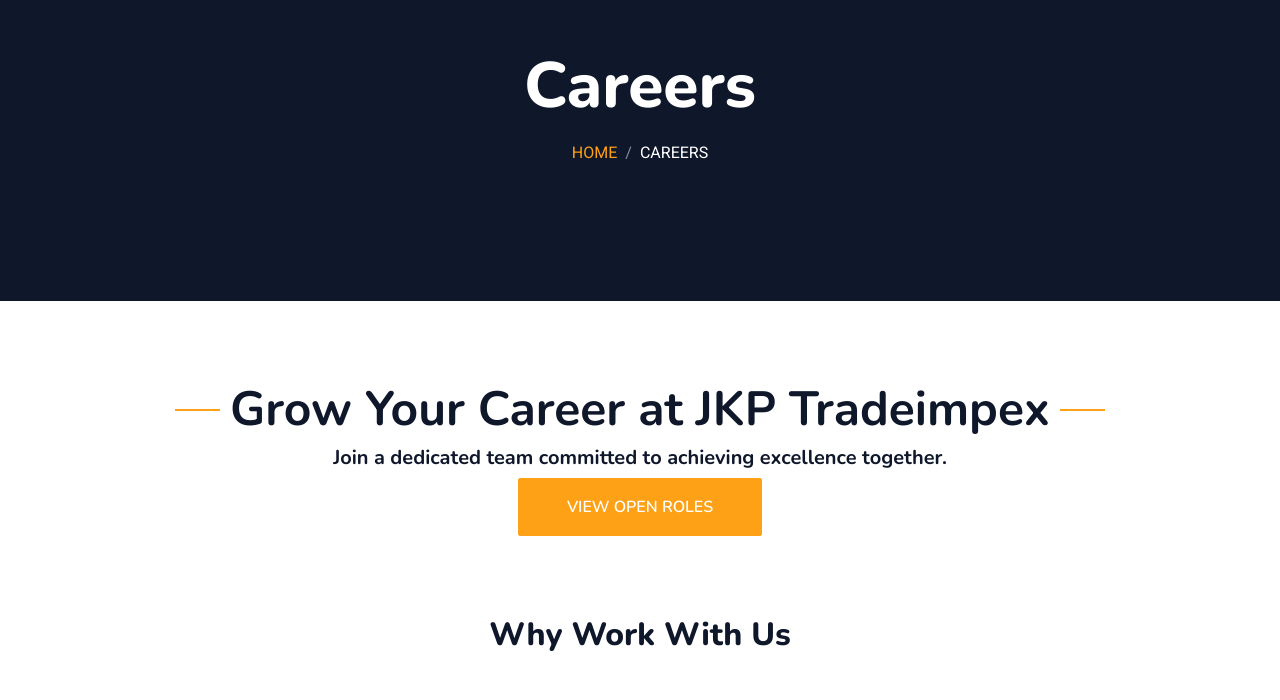
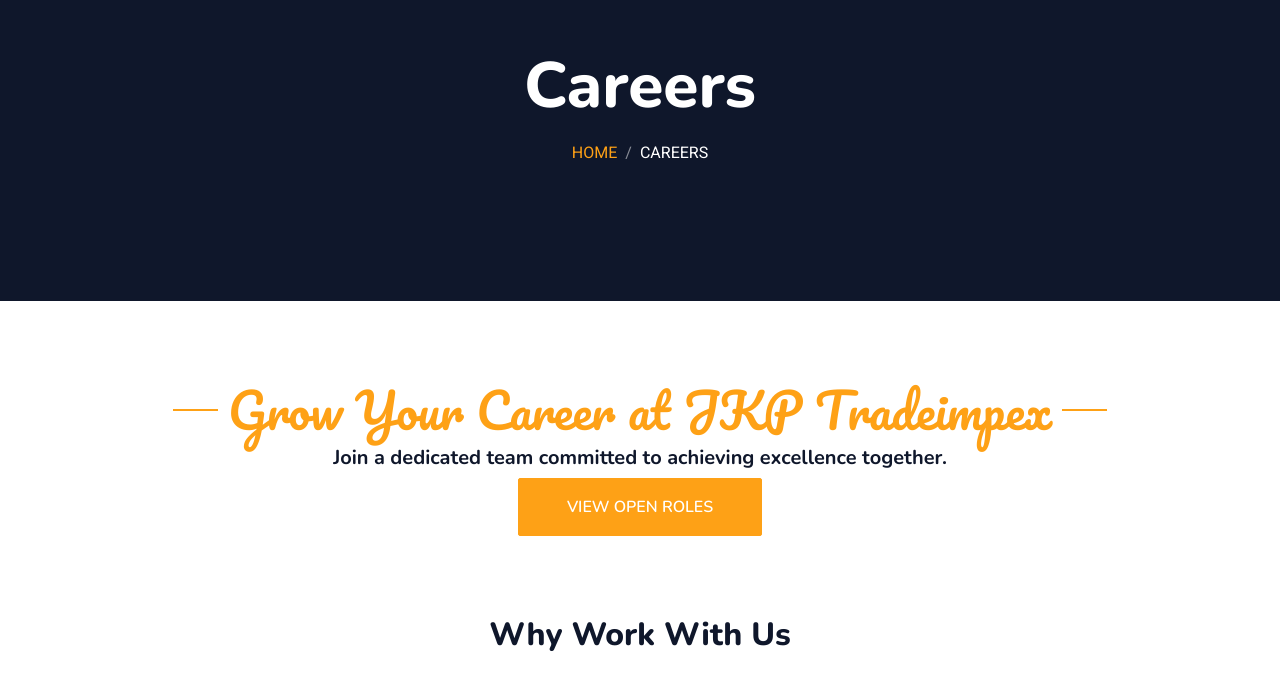
Before and after one commit to theashishgavade/www.jkptradeimpex.in, a plain HTML site: page careers.html in a window 1280 px wide. Shown: the part 96-796 px from the top of the page. Drawn offline with nearby package versions, Linux system fonts and the light colour scheme.

Commit message:
Change Font

```diff
--- a/careers.html
+++ b/careers.html
@@ -108,7 +108,7 @@
         <div class="container-xxl py-3">
             <div class="container text-center py-3">
                 <h1
-                    class="display-5 section-title fw-bold fw-normal fade-in-text animated fadeInDown">
+                    class="display-5 section-title ff-secondary text-primary fw-normal fade-in-text animated fadeInDown">
                     Grow Your Career at JKP Tradeimpex</h1>
                 <h5 class="lead animated fw-bold fadeInUp">Join a dedicated team committed to achieving excellence
                     together.</h5>
```
